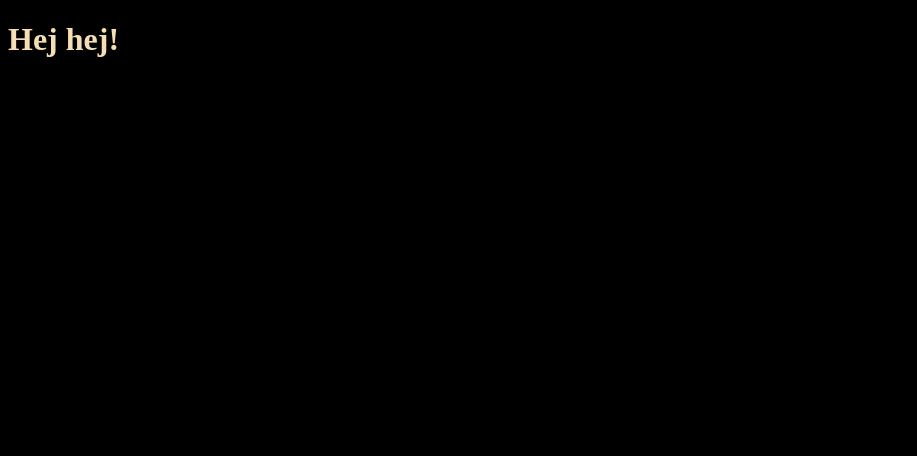
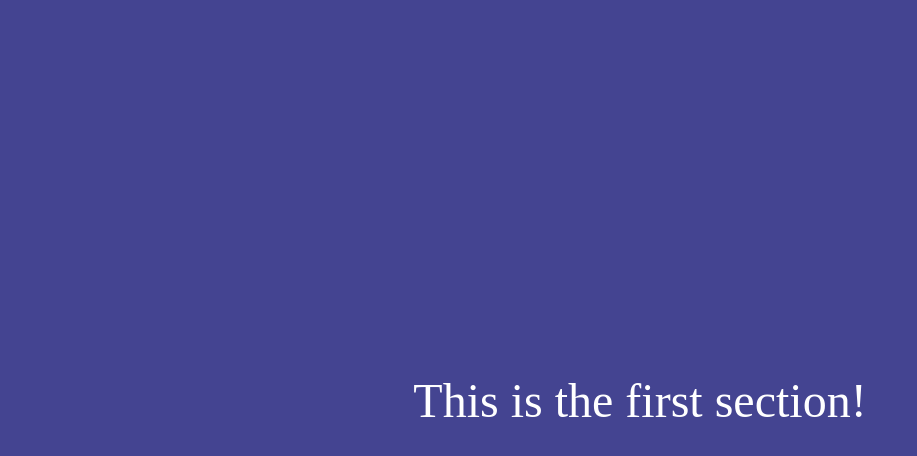
Before and after one commit to FransGPasse/Snappy-scrolling, a plain HTML site: page index.html in a window 1280 px wide. Shown: the whole page, without its empty margins (0-917 px from the left). Drawn offline with Linux system fonts and the light colour scheme.

Commit message:
Added very basic markup and styling, as well as the snappy scrolling rules

```diff
--- a/index.html
+++ b/index.html
@@ -8,6 +8,11 @@
     <title>Document</title>
   </head>
   <body>
-      <h1>Hej hej!</h1>
+    <div class="container">
+      <section class="section-1">This is the first section!</section>
+      <section class="section-2">This is the second section!</section>
+      <section class="section-3">This is the third section!</section>
+      <section class="section-4">This is the fourth section!</section>
+    </div>
   </body>
 </html>
--- a/styles.css
+++ b/styles.css
@@ -1,4 +1,36 @@
 * {
-    background: black;
-    color: wheat;
+  margin: 0;
+  padding: 0;
+  box-sizing: border-box;
 }
+
+.container {
+  height: 100vh;
+
+  font-family: "Futura PT";
+  color: white;
+  font-size: 3rem;
+
+  scroll-snap-type: y proximity;
+  overflow-y: scroll;
+}
+
+section {
+  height: 100vh;
+  display: grid;
+  place-items: center;
+  scroll-snap-align: start;
+}
+
+.section-1 {
+  background-color: rgb(68, 68, 145);
+}
+.section-2 {
+  background-color: rgb(65, 100, 69);
+}
+.section-3 {
+  background-color: rgb(150, 79, 94);
+}
+.section-4 {
+  background-color: rgb(211, 166, 43);
+}
```
